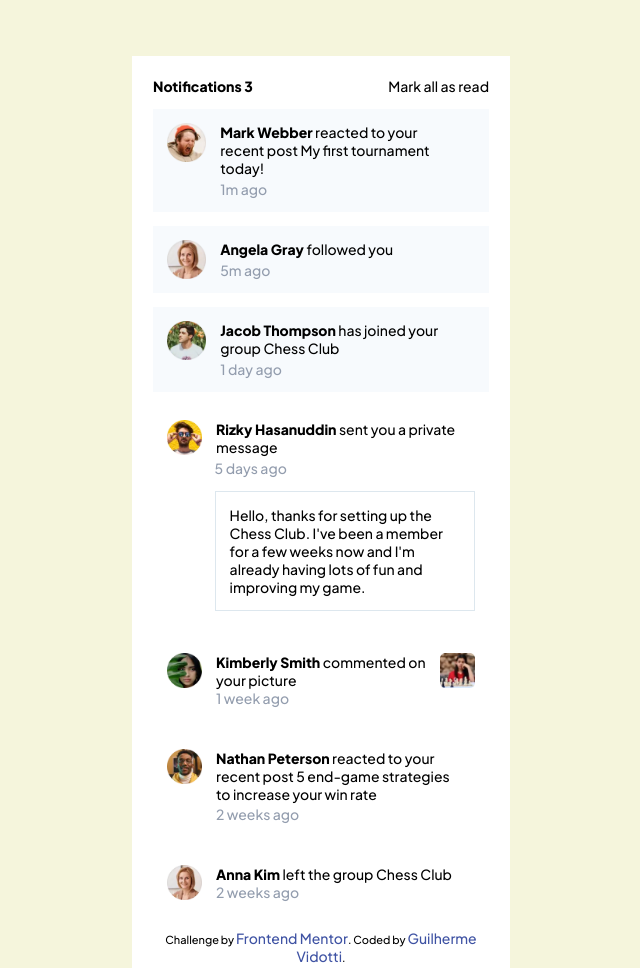
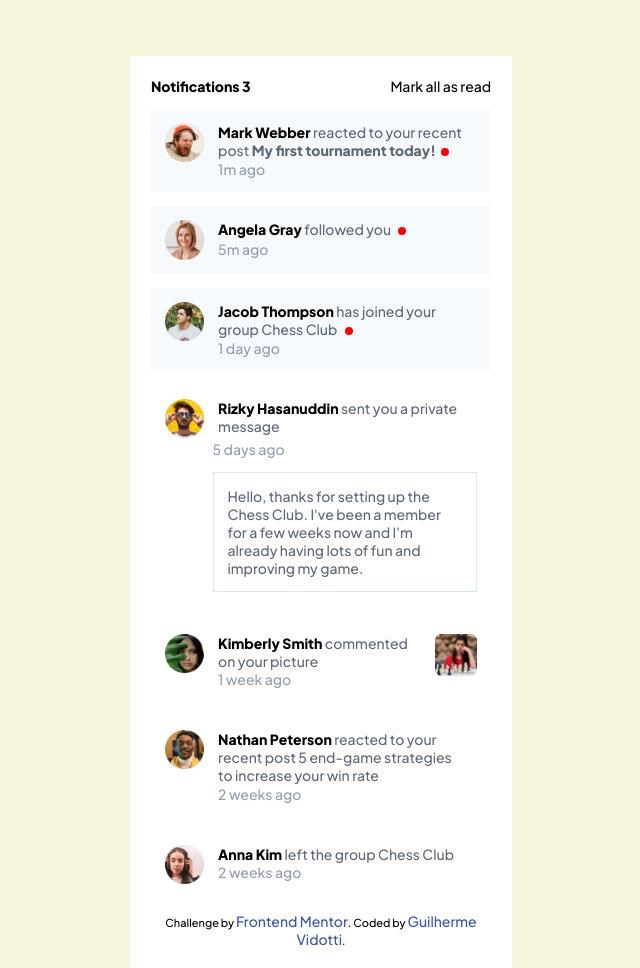
Before and after one commit to Vidottizzz/Notifications-page, a plain HTML site: page index.html in a window 1280 px wide. Shown: the top 968 px of the page, without its empty margins (319-959 px from the left). Drawn offline with Linux system fonts and the light colour scheme.

Commit message:
added some styles

```diff
--- a/index.html
+++ b/index.html
@@ -32,9 +32,9 @@
         <div class="noti_div">
           <img src="/assets/images/avatar-mark-webber.webp" alt="" />
           <div class="hold_desc">
-            <p>
+            <p class="noti-desc">
               <span class="noti_name">Mark Webber</span> reacted to your recent
-              post My first tournament today!
+              post <span id="bold-gray">My first tournament today!</span><span class="red-dot"></span>
             </p>
             <p class="noti_time">1m ago</p>
           </div>
@@ -43,7 +43,10 @@
         <div class="noti_div">
           <img src="/assets/images/avatar-angela-gray.webp" alt="" />
           <div class="hold_desc">
-            <p><span class="noti_name">Angela Gray</span> followed you</p>
+
+              <p class="noti-desc"><span class="noti_name">Angela Gray</span> followed you <span class="red-dot"></span></p>
+
+
             <p class="noti_time">5m ago</p>
           </div>
         </div>
@@ -51,7 +54,9 @@
         <div class="noti_div">
           <img src="/assets/images/avatar-jacob-thompson.webp" alt="" />
           <div class="hold_desc">
-            <p><span class="noti_name">Jacob Thompson</span> has joined your group Chess Club</p>
+
+              <p class="noti-desc"><span class="noti_name">Jacob Thompson</span> has joined your group Chess Club <span class="red-dot"></span></p>
+
 
             <p class="noti_time">1 day ago</p>
           </div>
@@ -61,7 +66,7 @@
           <div id="hold_message">
             <img src="/assets/images/avatar-rizky-hasanuddin.webp" alt="" />
             <div class="hold_desc">
-              <p>
+              <p class="noti-desc">
                 <span class="noti_name">Rizky Hasanuddin</span> sent you a
                 private message
               </p>
@@ -82,19 +87,19 @@
           <img src="/assets/images/avatar-kimberly-smith.webp" alt="" />
 
           <div class="hold_desc">
-            <p>
+            <p class="noti-desc">
               <span class="noti_name">Kimberly Smith</span> commented on your
               picture
             </p>
             <span class="noti_time">1 week ago</span>
           </div>
-          <img src="/assets/images/image-chess.webp" alt="">
+          <img id="chess-img" src="/assets/images/image-chess.webp" alt="">
         </div>
 
         <div class="noti_div2">
           <img src="/assets/images/avatar-nathan-peterson.webp" alt="" />
           <div class="hold_desc">
-            <p>
+            <p class="noti-desc">
               <span class="noti_name">Nathan Peterson</span> reacted to your
               recent post 5 end-game strategies to increase your win rate
             </p>
@@ -103,9 +108,9 @@
         </div>
 
         <div class="noti_div2">
-          <img src="/assets/images/avatar-angela-gray.webp" alt="" />
+          <img src="/assets/images/avatar-anna-kim.webp" alt="" />
           <div class="hold_desc">
-            <p>
+            <p class="noti-desc">
               <span class="noti_name">Anna Kim</span> left the group Chess Club
             </p>
             <span class="noti_time">2 weeks ago</span>
--- a/style.css
+++ b/style.css
@@ -31,12 +31,24 @@ body {
 #card_itself {
   background-color: white;
   margin: 4rem auto;
-  width: 27rem;
+  width: 27.3rem;
   padding: 1.5rem;
 }
 #title-wrapper {
   display: flex;
   justify-content: space-between;
+}
+.hold-dot {
+  display: flex;
+}
+.red-dot {
+  height: 8px;
+  width: 8px;
+  background-color: red;
+  border-radius: 50%;
+  display: inline-block;
+  margin-left: 0.34rem;
+
 }
 .noti_div {
   display: flex;
@@ -44,14 +56,18 @@ body {
   margin: 1rem 0;
   background-color: var(--Verylightgrayishblue);
 }
+.noti_div .hold_desc #bold-gray {
+  color: var(--Darkgrayishblue);
+  font-weight: 800;
+}
 .noti_div1 {
   display: block;
   padding: 1rem 1rem;
   margin: 1rem 0;
 }
 .noti_div1 img {
-  width: 2.5rem;
-  height: 2.5rem;
+  width: 2.8rem;
+  height: 2.8rem;
 }
 .noti_div2{
     display: flex;
@@ -59,12 +75,21 @@ body {
     margin: 1rem 0;
 }
 .noti_div2 img {
-  width: 2.5rem;
-  height: 2.5rem;
+  width: 2.8rem;
+  height: 2.8rem;
 }
 
-.noti_name {
+.noti_div .noti_name {
     font-weight: 800;
+    color: black;
+}
+.noti_div1 .noti_name {
+    font-weight: 800;
+    color: black;
+}
+.noti_div2 .noti_name {
+    font-weight: 800;
+    color: black;
 }
 .noti_div img {
   width: 2.8rem;
@@ -76,16 +101,25 @@ body {
   margin-left: 3.4rem;
   border: 1px solid var(--Lightgrayishblue2);
 }
+#hold_msg {
+  color: var(--Darkgrayishblue);
+}
+.noti-desc {
+  color: var(--Darkgrayishblue)
+
+}
 .noti_time {
-    margin-top: 0.2rem;
+    margin-top: 0.1rem;
     color: var(--Grayishblue);
 }
 .noti_time1 {
     margin-left: 3.4rem;
-    margin-top: 0.2rem;
+    margin-top: 0.1rem;
     color: var(--Grayishblue);
-
-
+}
+#chess-img {
+  width: 3rem;
+  height: 3rem;
 }
 #hold_message {
   display: flex;
```
